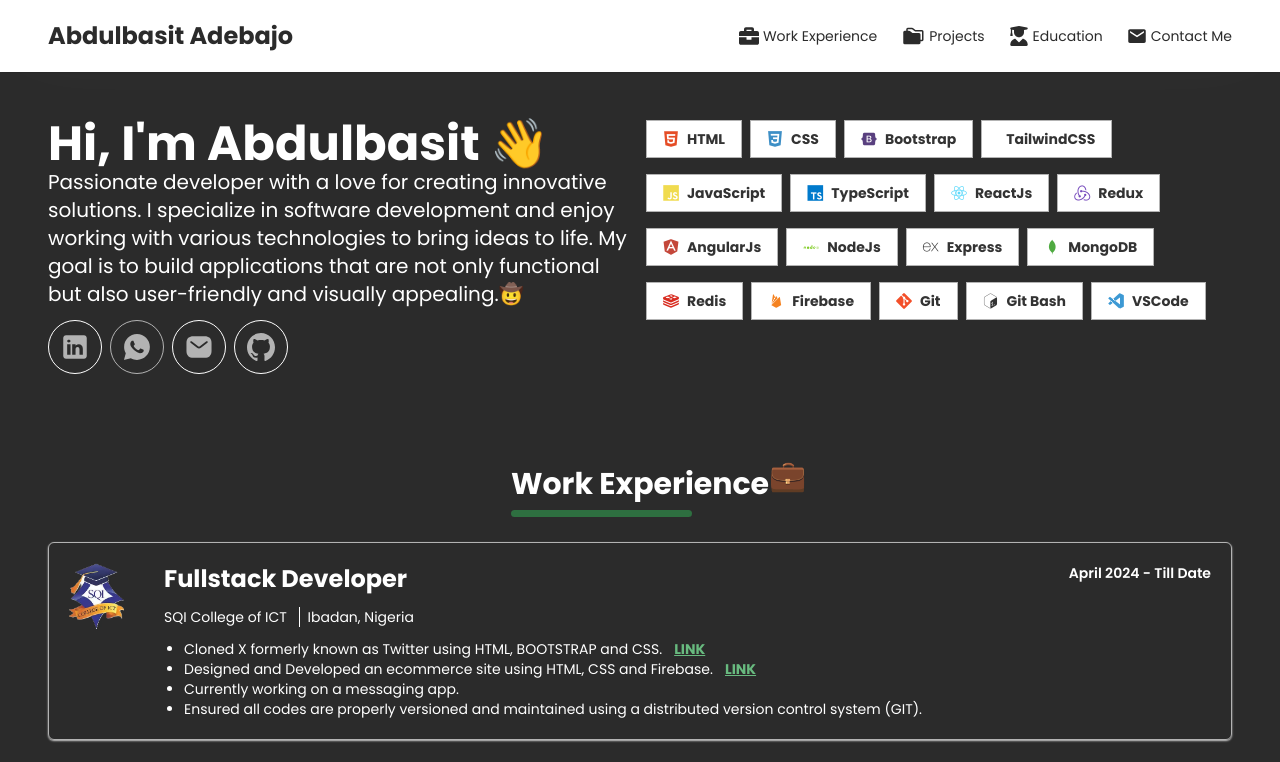
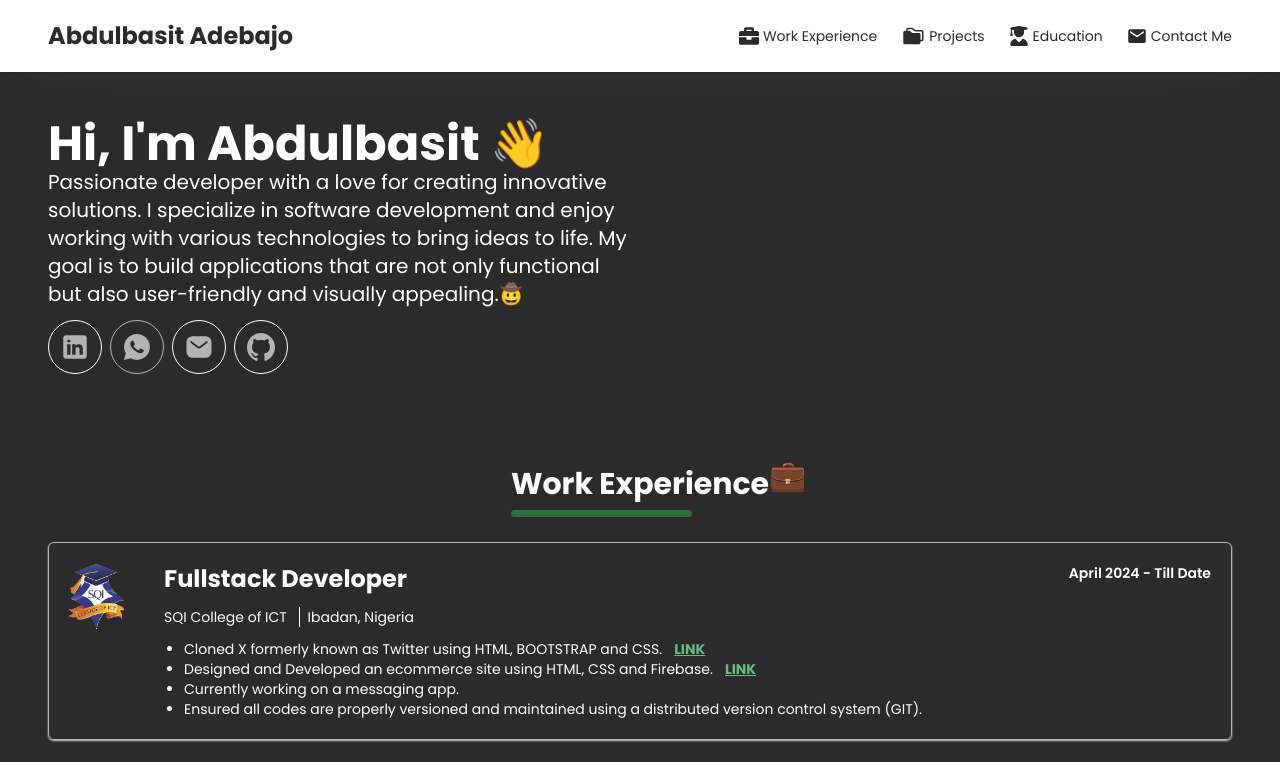
Before and after one commit to Twith2e/personal-portfolio-website, a React (Vite) app: page / in a window 1280 px wide. Shown: the top 762 px of the page. Built offline with nearby package versions, Linux system fonts and the light colour scheme.

Commit message:
little ui change

```diff
--- a/src/components/Hero.tsx
+++ b/src/components/Hero.tsx
@@ -1,4 +1,4 @@
-import SkillList from "./SkillList";
+// import SkillList from "./SkillList";
 
 export default function Hero() {
   return (
@@ -159,7 +159,7 @@ export default function Hero() {
             </a>
           </div>
         </div>
-        <SkillList />
+        {/* <SkillList /> */}
       </div>
     </div>
   );
```
